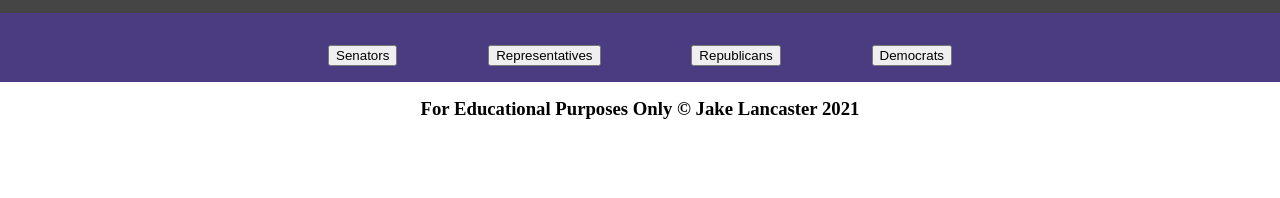
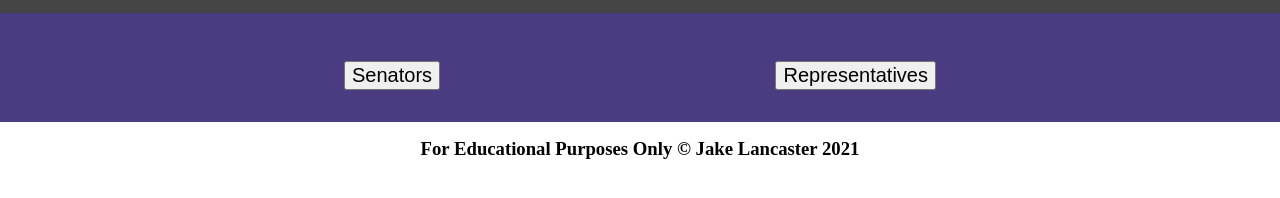
Before and after one commit to jakelans/personalportfolio, a plain HTML site: page congress/index.html in a window 1280 px wide. Shown: the part 184-382 px from the top of the page. Drawn offline with Linux system fonts and the light colour scheme.

Commit message:
simplified my congress page

```diff
--- a/congress/congress.js
+++ b/congress/congress.js
@@ -85,9 +85,3 @@ senButton.addEventListener('click', () => populateSenatorDiv(SimplifiedMembers('
 
 const repButton = document.querySelector('.repbutton')
 repButton.addEventListener('click', () => populateSenatorDiv(SimplifiedMembers('Rep.')))
-
-const conButton = document.querySelector('.conbutton')
-conButton.addEventListener('click', () => populateSenatorDiv(SimplifiedMembers('R')))
-
-const libButton = document.querySelector('.libbutton')
-libButton.addEventListener('click', () => populateSenatorDiv(SimplifiedMembers('D')))
--- a/congress/index.html
+++ b/congress/index.html
@@ -19,8 +19,8 @@
 <div class=buttons>
   <button class="senbutton">Senators</button>
   <button class="repbutton">Representatives</button>
-  <button class="conbutton">Republicans</button>
-  <button class="libbutton">Democrats</button>
+  <!-- <button class="conbutton">Republicans</button>
+  <button class="libbutton">Democrats</button> -->
 </div>
   </header>
   <main id="main">
--- a/congress/style.css
+++ b/congress/style.css
@@ -42,6 +42,12 @@ color: white;
   color: white;
 }
 
+button {
+  align-items: center;
+  margin: 1rem;
+  font-size: 20px;
+}
+
 .senators {
   display: flex;
   flex-wrap: wrap;
```
